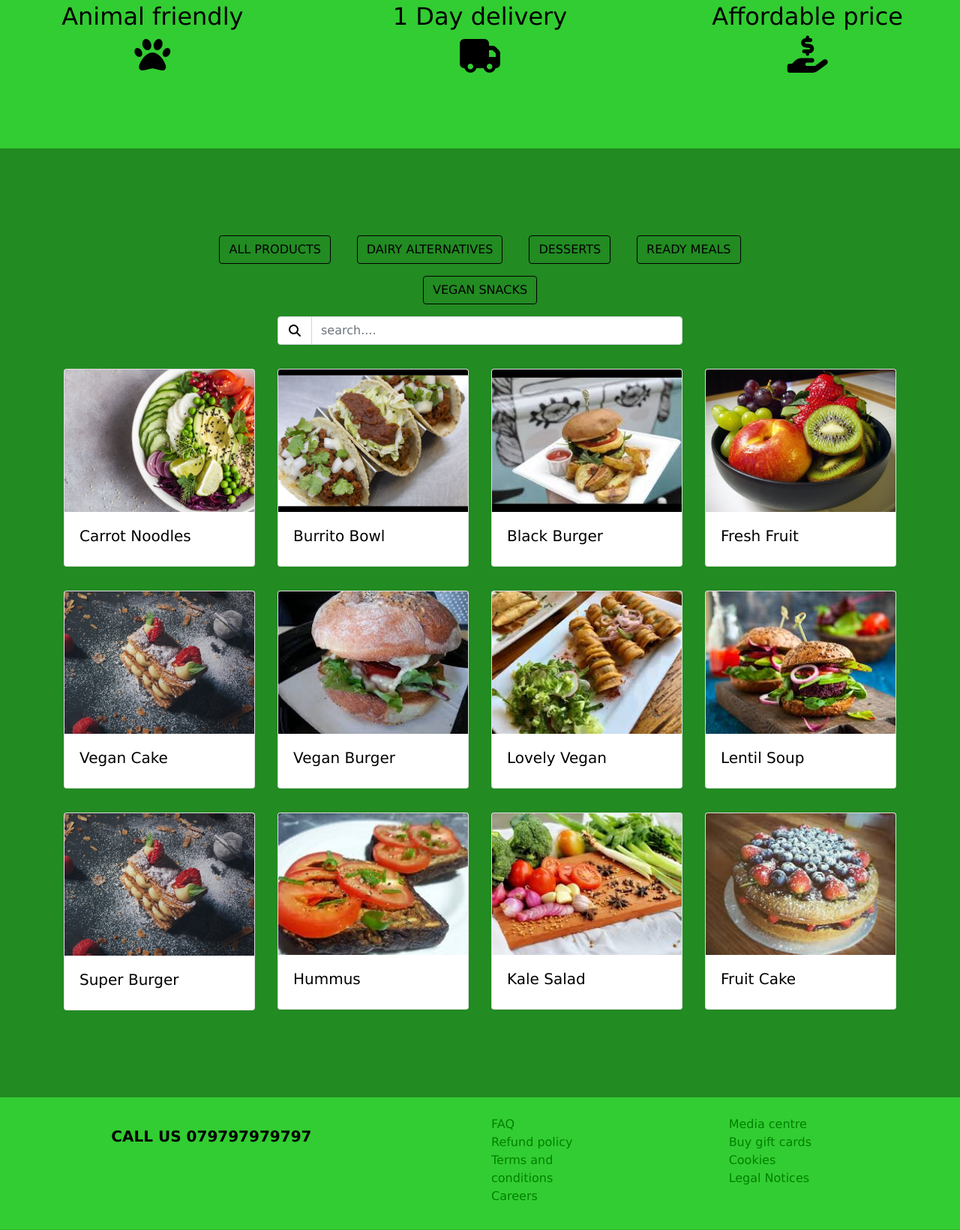
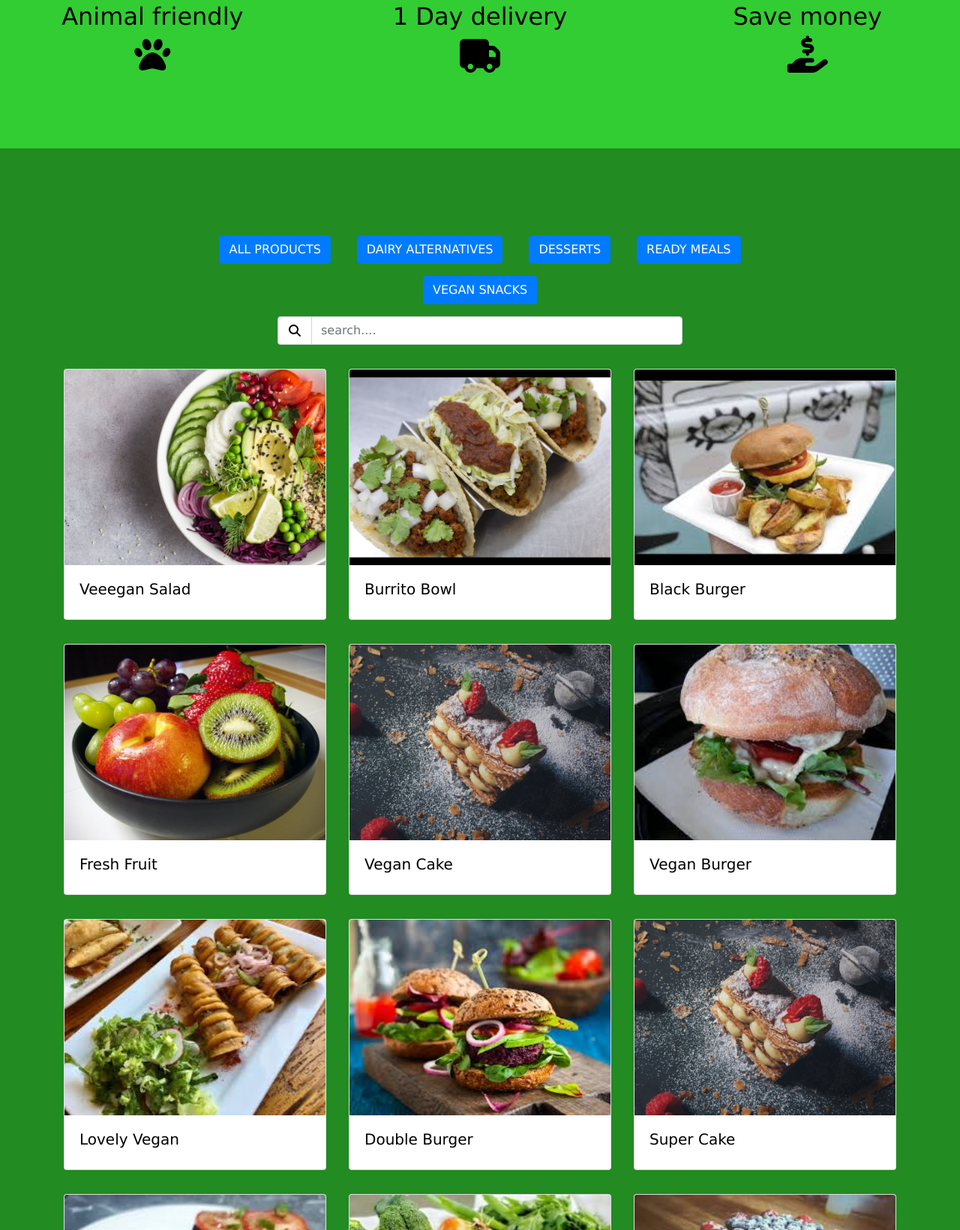
Before and after one commit to VladimirtheGreatest/e-commerce-grocery-store, a plain HTML site: page index.html in a window 1280 px wide. Shown: the part 1159-2800 px from the top of the page at 75% size. Drawn offline with nearby package versions, Linux system fonts and the light colour scheme.

Commit message:
Update index.html
Added some extra design, closing button for the shopping cart and added media queries, also made shopping cart fully responsive.

```diff
--- a/index.html
+++ b/index.html
@@ -20,6 +20,11 @@
     <!-- navbar  -->
     <nav class="navbar navbar-expand-lg fixed-top px-4">
       <a class="navbar-brand" href="#"><i class="fas fa-leaf fa-3x"></i></a>
+      <!-- items and total -->
+      <div id="cart-info" class="nav-info align-items-center cart-info d-flex justify-content-between mx-lg-5">
+        <span class="cart-info__icon mr-lg-3"><i class="fas fa-shopping-cart"></i></span>
+        <p class="mb-0 text-capitalize"><span id="item-count">0</span> items - £<span class="item-total">0.00</span></p>
+      </div>
       <button class="navbar-toggler" type="button" data-toggle="collapse" data-target="#myNav">
         <span class="toggler-icon"><i class="fas fa-bars"></i></span>
       </button>
@@ -41,11 +46,6 @@
             <span class="info-icon mx-lg-3"><i class="fas fa-phone"></i></span>
             <p class="mb-0"><strong>+ 07979797979</strong></p>
           </div>
-          <!-- items and total -->
-          <div id="cart-info" class="nav-info align-items-center cart-info d-flex justify-content-between mx-lg-5">
-            <span class="cart-info__icon mr-lg-3"><i class="fas fa-shopping-cart"></i></span>
-            <p class="mb-0 text-capitalize"><span id="item-count">0</span> items - £<span class="item-total">0.00</span></p>
-          </div>
         </div>
       </div>
     </nav>
@@ -54,10 +54,11 @@
     <div class="container-fluid">
       <div class="row max-height justify-content-center align-items-center">
         <div class="col-10 mx-auto banner text-center">
-          <a href="#store" class="btn banner-link text-uppercase my-2 text-center">Welcome :) Click here to visit our vegan heaven</a>
+          <a href="#store" class="btn banner-link text-uppercase my-2 text-center">Welcome! Enter the heaven</a>
 
         </div>
         <div id="cart" class="cart fixed-top">
+          <i id=windowclose class="fas fa-window-close fa-2x"></i>
           <div class="cart-buttons-container mt-3 d-flex justify-content-between">
             <button id="clear-cart" class="btn btn-outline-secondary btn-black text-uppercase">clear cart</button>
             <button id="checkout" class="btn btn-outline-secondary text-uppercase btn-white">checkout</button>
@@ -98,7 +99,7 @@
             <i class="fas fa-truck fa-3x"></i>
         </div>
         <div class="col-4 text-center">
-          <h2>Affordable price</h2>
+          <h2>Save money</h2>
           <i class="fas fa-hand-holding-usd fa-3x"></i>
         </div>
       </div>
@@ -112,11 +113,11 @@
       <!--filter buttons -->
       <div class="row">
         <div class=" col-lg-8 mx-auto d-flex justify-content-around my-2 sortBtn flex-wrap">
-          <a href="#" class="btn btn-outline-secondary btn-black text-uppercase filter-btn m-2" data-filter="All products">All products</a>
-          <a href="#" class="btn btn-outline-secondary btn-black text-uppercase filter-btn m-2" data-filter="Dairy alternatives">Dairy alternatives</a>
-          <a href="#" class="btn btn-outline-secondary btn-black text-uppercase filter-btn m-2" data-filter="Desserts">Desserts</a>
-          <a href="#" class="btn btn-outline-secondary btn-black text-uppercase filter-btn m-2" data-filter="Ready meals">Ready meals</a>
-          <a href="#" class="btn btn-outline-secondary btn-black text-uppercase filter-btn m-2" data-filter="Vegan snacks">Vegan snacks</a>
+          <a href="#store" class="btn btn-primary text-uppercase filter-btn m-2" data-filter="All products">All products</a>
+          <a href="#store" class="btn btn-primary text-uppercase filter-btn m-2" data-filter="Dairy alternatives">Dairy alternatives</a>
+          <a href="#store" class="btn btn-primary text-uppercase filter-btn m-2" data-filter="Desserts">Desserts</a>
+          <a href="#store" class="btn btn-primary text-uppercase filter-btn m-2" data-filter="Ready meals">Ready meals</a>
+          <a href="#store" class="btn btn-primary text-uppercase filter-btn m-2" data-filter="Vegan snacks">Vegan snacks</a>
         </div>
       </div>
       <!-- search box -->
@@ -136,17 +137,17 @@
       </div>
       <!-- store  items-->
       <div class="row" class="store-items" id="store-items">
-        <div class="col-10 col-sm-6 col-lg-3 mx-auto my-3 store-item" data-item="Ready meals">
+        <div class="col-10 col-sm-6 col-lg-4 mx-auto my-3 store-item" data-item="Ready meals">
           <div class="card ">
             <div class="img-container">
               <img src="img/vegan1.jpg" class="card-img-top store-img" alt="">
               <span class="store-item-icon">
-                <i class="fas fa-shopping-cart"></i>
+                <i class="fas fa-shopping-cart">add</i>
               </span>
             </div>
             <div class="card-body">
               <div class="card-text d-flex justify-content-between text-capitalize">
-                <h5 id="store-item-name">Carrot Noodles</h5>
+                <h5 id="store-item-name">Veeegan salad</h5>
                 <h5 class="store-item-value">£ <strong id="store-item-price" class="font-weight-bold">7</strong></h5>
               </div>
             </div>
@@ -154,12 +155,12 @@
         </div>
 
         <!-- single item -->
-        <div class="col-10 col-sm-6 col-lg-3 mx-auto my-3 store-item" data-item="Ready meals">
+        <div class="col-10 col-sm-6 col-lg-4 mx-auto my-3 store-item" data-item="Ready meals">
           <div class="card ">
             <div class="img-container">
               <img src="img/vegan2.jpg" class="card-img-top store-img" alt="">
               <span class="store-item-icon">
-                <i class="fas fa-shopping-cart"></i>
+                <i class="fas fa-shopping-cart">add</i>
               </span>
             </div>
             <div class="card-body">
@@ -172,12 +173,12 @@
         </div>
 
         <!-- single item -->
-        <div class="col-10 col-sm-6 col-lg-3 mx-auto my-3 store-item" data-item="Ready meals">
+        <div class="col-10 col-sm-6 col-lg-4 mx-auto my-3 store-item" data-item="Ready meals">
           <div class="card ">
             <div class="img-container">
               <img src="img/vegan3.jpg" class="card-img-top store-img" alt="">
               <span class="store-item-icon">
-                <i class="fas fa-shopping-cart"></i>
+                <i class="fas fa-shopping-cart">add</i>
               </span>
             </div>
             <div class="card-body">
@@ -190,12 +191,12 @@
         </div>
 
         <!-- single item -->
-        <div class="col-10 col-sm-6 col-lg-3 mx-auto my-3 store-item doughnuts" data-item="Ready meals">
+        <div class="col-10 col-sm-6 col-lg-4 mx-auto my-3 store-item doughnuts" data-item="Ready meals">
           <div class="card ">
             <div class="img-container">
               <img src="img/vegan4.jpg" class="card-img-top store-img" alt="">
               <span class="store-item-icon">
-                <i class="fas fa-shopping-cart"></i>
+                <i class="fas fa-shopping-cart">add</i>
               </span>
             </div>
             <div class="card-body">
@@ -208,12 +209,12 @@
         </div>
 
         <!-- single item -->
-        <div class="col-10 col-sm-6 col-lg-3 mx-auto my-3 store-item" data-item="Ready meals">
+        <div class="col-10 col-sm-6 col-lg-4 mx-auto my-3 store-item" data-item="Ready meals">
           <div class="card ">
             <div class="img-container">
               <img src="img/vegan5.jpg" class="card-img-top store-img" alt="">
               <span class="store-item-icon">
-                <i class="fas fa-shopping-cart"></i>
+                <i class="fas fa-shopping-cart">add</i>
               </span>
             </div>
             <div class="card-body">
@@ -226,12 +227,12 @@
         </div>
 
         <!-- single item -->
-        <div class="col-10 col-sm-6 col-lg-3 mx-auto my-3 store-item" data-item="Ready meals">
+        <div class="col-10 col-sm-6 col-lg-4 mx-auto my-3 store-item" data-item="Ready meals">
           <div class="card ">
             <div class="img-container">
               <img src="img/vegan6.jpg" class="card-img-top store-img" alt="">
               <span class="store-item-icon">
-                <i class="fas fa-shopping-cart"></i>
+                <i class="fas fa-shopping-cart">add</i>
               </span>
             </div>
             <div class="card-body">
@@ -244,12 +245,12 @@
         </div>
 
         <!-- single item -->
-        <div class="col-10 col-sm-6 col-lg-3 mx-auto my-3 store-item" data-item="Ready meals">
+        <div class="col-10 col-sm-6 col-lg-4 mx-auto my-3 store-item" data-item="Ready meals">
           <div class="card ">
             <div class="img-container">
               <img src="img/vegan7.jpg" class="card-img-top store-img" alt="">
               <span class="store-item-icon">
-                <i class="fas fa-shopping-cart"></i>
+                <i class="fas fa-shopping-cart">add</i>
               </span>
             </div>
             <div class="card-body">
@@ -262,17 +263,17 @@
         </div>
 
         <!-- single item -->
-        <div class="col-10 col-sm-6 col-lg-3 mx-auto my-3 store-item" data-item="Ready meals">
+        <div class="col-10 col-sm-6 col-lg-4 mx-auto my-3 store-item" data-item="Ready meals">
           <div class="card ">
             <div class="img-container">
               <img src="img/vegan8.jpg" class="card-img-top store-img" alt="">
               <span class="store-item-icon">
-                <i class="fas fa-shopping-cart"></i>
+                <i class="fas fa-shopping-cart">add</i>
               </span>
             </div>
             <div class="card-body">
               <div class="card-text d-flex justify-content-between text-capitalize">
-                <h5 id="store-item-name">Lentil soup</h5>
+                <h5 id="store-item-name">Double burger</h5>
                 <h5 class="store-item-value">£ <strong id="store-item-price" class="font-weight-bold">4</strong></h5>
               </div>
             </div>
@@ -280,17 +281,17 @@
         </div>
 
         <!-- single item -->
-        <div class="col-10 col-sm-6 col-lg-3 mx-auto my-3 store-item" data-item="Ready meals">
+        <div class="col-10 col-sm-6 col-lg-4 mx-auto my-3 store-item" data-item="Ready meals">
           <div class="card ">
             <div class="img-container">
               <img src="img/vegan5.jpg" class="card-img-top store-img" alt="">
               <span class="store-item-icon">
-                <i class="fas fa-shopping-cart"></i>
+                <i class="fas fa-shopping-cart">add</i>
               </span>
             </div>
             <div class="card-body">
               <div class="card-text d-flex justify-content-between text-capitalize">
-                <h5 id="store-item-name">Super burger</h5>
+                <h5 id="store-item-name">Super cake</h5>
                 <h5 class="store-item-value">£ <strong id="store-item-price" class="font-weight-bold">5</strong></h5>
               </div>
             </div>
@@ -298,17 +299,17 @@
         </div>
 
         <!-- single item -->
-        <div class="col-10 col-sm-6 col-lg-3 mx-auto my-3 store-item" data-item="Ready meals">
+        <div class="col-10 col-sm-6 col-lg-4 mx-auto my-3 store-item" data-item="Ready meals">
           <div class="card ">
             <div class="img-container">
               <img src="img/vegan10.jpg" class="card-img-top store-img" alt="">
               <span class="store-item-icon">
-                <i class="fas fa-shopping-cart"></i>
+                <i class="fas fa-shopping-cart">add</i>
               </span>
             </div>
             <div class="card-body">
               <div class="card-text d-flex justify-content-between text-capitalize">
-                <h5 id="store-item-name">Hummus</h5>
+                <h5 id="store-item-name">Hummus bread</h5>
                 <h5 class="store-item-value">£ <strong id="store-item-price" class="font-weight-bold">10</strong></h5>
               </div>
             </div>
@@ -316,12 +317,12 @@
         </div>
 
         <!-- single item -->
-        <div class="col-10 col-sm-6 col-lg-3 mx-auto my-3 store-item" data-item="Ready meals">
+        <div class="col-10 col-sm-6 col-lg-4 mx-auto my-3 store-item" data-item="Ready meals">
           <div class="card ">
             <div class="img-container">
               <img src="img/vegan11.jpg" class="card-img-top store-img" alt="">
               <span class="store-item-icon">
-                <i class="fas fa-shopping-cart"></i>
+                <i class="fas fa-shopping-cart">add</i>
               </span>
             </div>
             <div class="card-body">
@@ -334,12 +335,12 @@
         </div>
 
         <!-- single item -->
-        <div class="col-10 col-sm-6 col-lg-3 mx-auto my-3 store-item" data-item="Ready meals">
+        <div class="col-10 col-sm-6 col-lg-4 mx-auto my-3 store-item" data-item="Ready meals">
           <div class="card ">
             <div class="img-container">
               <img src="img/vegan12.jpg" class="card-img-top store-img" alt="">
               <span class="store-item-icon">
-                <i class="fas fa-shopping-cart"></i>
+                <i class="fas fa-shopping-cart">add</i>
               </span>
             </div>
             <div class="card-body">
```
